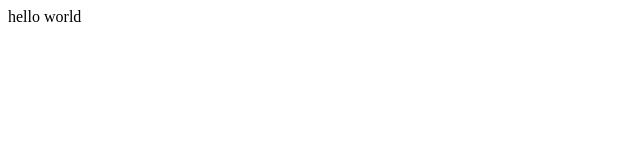
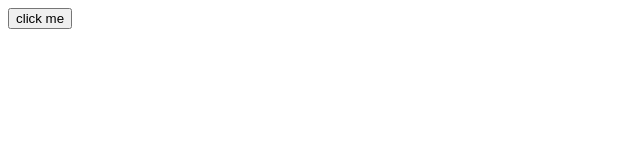
Before and after one commit to aidencullo/beta.aidencullo.com, an Angular app: page / in a window 1280 px wide. Shown: the top 160 px of the page, without its empty margins (0-640 px from the left). Built offline with nearby package versions, Linux system fonts and the light colour scheme.

Commit message:
create button and bind to disabled html attr

```diff
--- a/src/app/app.component.html
+++ b/src/app/app.component.html
@@ -1 +1,2 @@
-hello world<router-outlet></router-outlet>
+<app-home><app-home>
+<router-outlet></router-outlet>
--- a/src/app/app.module.ts
+++ b/src/app/app.module.ts
@@ -3,10 +3,12 @@ import { BrowserModule } from '@angular/platform-browser';
 
 import { AppRoutingModule } from './app-routing.module';
 import { AppComponent } from './app.component';
+import { HomeComponent } from './home/home.component';
 
 @NgModule({
   declarations: [
     AppComponent,
+    HomeComponent,
   ],
   imports: [
     BrowserModule,
--- /dev/null
+++ b/src/app/home/home.component.html
@@ -0,0 +1,3 @@
+<button [disabled]="clicked" (click)="handleClick()">
+  click me
+</button>
--- /dev/null
+++ b/src/app/home/home.component.ts
@@ -0,0 +1,17 @@
+import { Component } from '@angular/core';
+
+@Component({
+  selector: 'app-home',
+  templateUrl: './home.component.html',
+  styleUrls: ['./home.component.css']
+})
+export class HomeComponent {
+
+    clicked = false;
+
+    handleClick() {
+	console.log("click handled!")
+	this.clicked = true;
+    }
+
+}
```
Also changed, not shown: src/app/home/home.component.css (added), 1 other file (tests, documents, lock files or other folders).
